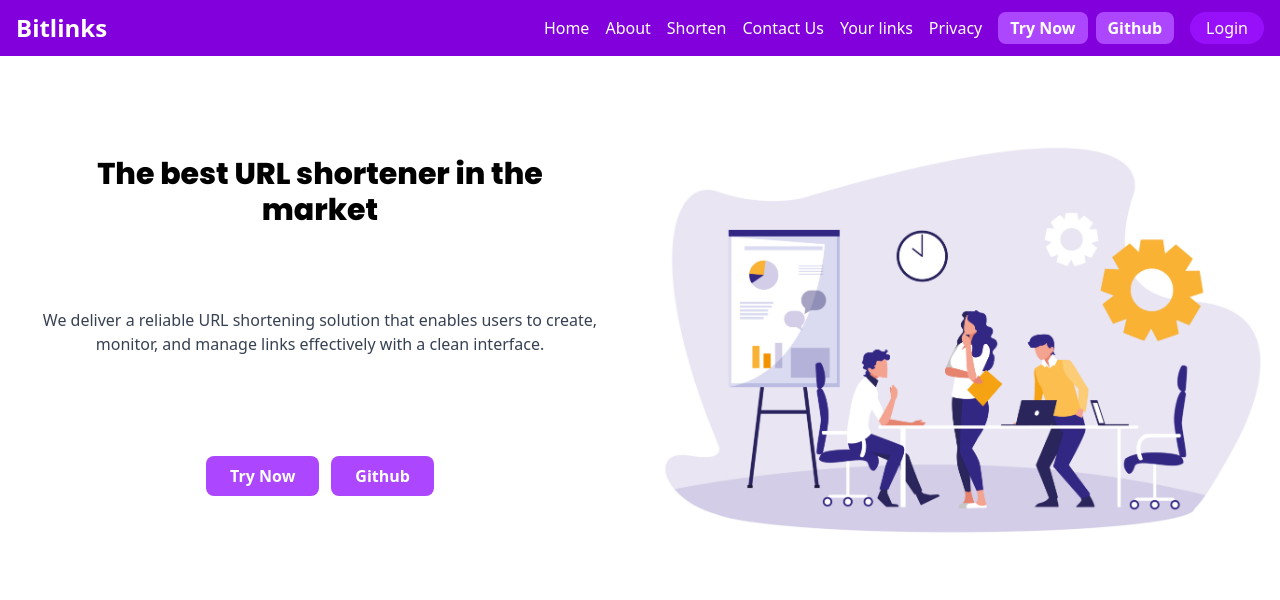
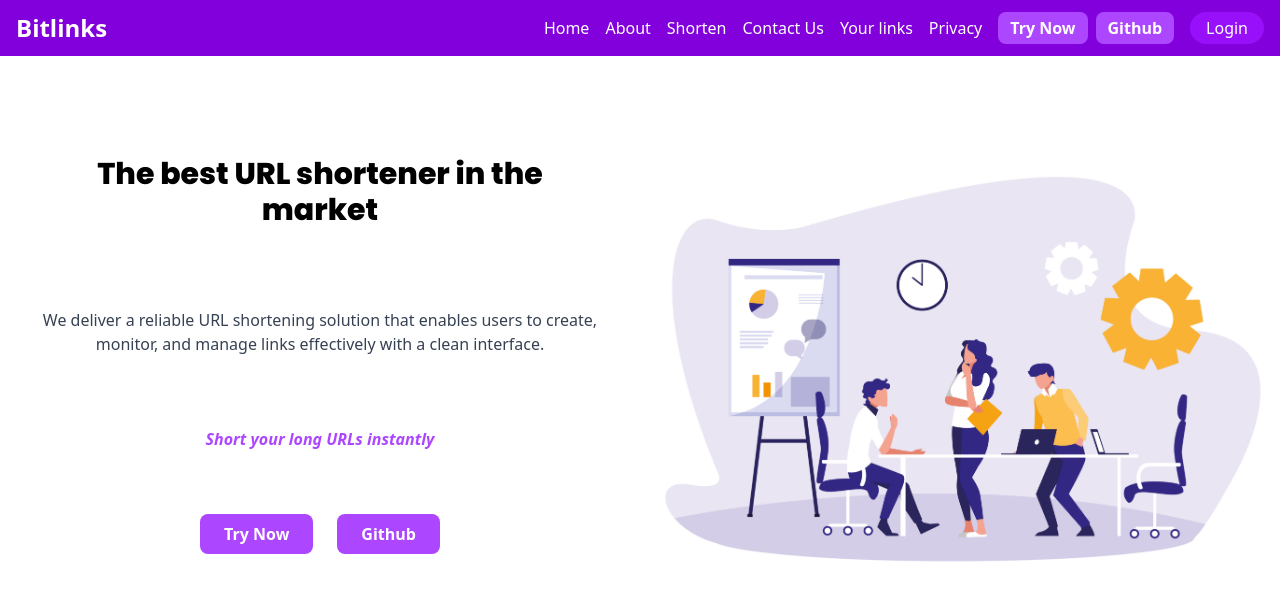
Before and after one commit to ashwaniiikuma/Bitlinks-website, a Next.js app: page / in a window 1280 px wide. Shown: the top 600 px of the page. Built offline with nearby package versions, Linux system fonts and the light colour scheme; no server answers.

Commit message:
feat: added premium splash screen and dynamic text animation in home page

```diff
--- a/app/layout.js
+++ b/app/layout.js
@@ -4,6 +4,7 @@ import "./globals.css";
 import Navbar from "@/components/Navbar";
 import SessionWrapper from "@/components/SessionWrapper";
 import Script from "next/script"
+import LoadingHandler from "@/components/loading";
 
 <Script src="https://cdn.lordicon.com/lordicon.js" strategy="beforeInteractive" />
 
@@ -25,12 +26,15 @@ export const metadata = {
 export default function RootLayout({ children }) {
   return (
     <html lang="en">
-      <SessionWrapper>
+
       <body className={`${geistSans.variable} ${geistMono.variable} antialiased`}>
-
-        <Navbar/>{children}  </body>
+        <SessionWrapper>
+      <LoadingHandler>
+        <Navbar/>
+        <main>{children}  </main>
+        </LoadingHandler>
       </SessionWrapper>
-
+    </body>
 
      </html>
   );
--- a/app/page.js
+++ b/app/page.js
@@ -4,13 +4,31 @@
 import Image from "next/image";
 import { Poppins } from "next/font/google";
 import Link from "next/link";
+import { AnimatePresence, motion } from "framer-motion";
+import { useEffect, useState } from "react";
 
 const poppins = Poppins({
   subsets: ["latin"],
   weight: ["800"],
 });
 
+const features = [
+  "Short your long URLs instantly",
+  "Tracking every clcik on real-time analytics",
+  "Manage all your links in one dashboard",
+  "Custom aliases for your brand"
+];
+
+
 export default function Home() {
+  const [index, setIndex] = useState(0);
+
+  useEffect(() =>{
+    const timer = setInterval(() =>{
+      setIndex((prevIndex) => (prevIndex + 1) % features.length);
+    }, 3000);
+    return () => clearInterval(timer)
+  }, []);
   return (
     <main>
       <section className="grid grid-cols-1 md:grid-cols-2 min-h-[70vh]">
@@ -26,7 +44,22 @@ export default function Home() {
 We deliver a reliable URL shortening solution that enables users to create, monitor, and manage links effectively with a clean interface.
           </p>
 
-          <div className="flex flex-col sm:flex-row gap-3 py-10">
+          <div className="h-[30px] flex items-center justify-center mt-2">
+            <AnimatePresence mode="wait">
+              <motion.p
+              key={features[index]}
+              initial={{opacity: 0, x: 20}}
+              animate={{opacity: 1, x: 0}}
+              exit={{opacity: 0, x:-20}}
+              transtion={{duration: 0.4}}
+              className="text-purple-500 font-semibold italic"
+              >
+                {features[index]}
+              </motion.p>
+            </AnimatePresence>
+          </div>
+
+          <div className="flex flex-col sm:flex-row gap-6 py-10">
             <Link href="/shorten">
               <button className="bg-purple-500 px-6 py-2 text-white rounded-lg font-bold hover:bg-purple-600 transition">
                 Try Now
--- /dev/null
+++ b/components/loading.js
@@ -0,0 +1,15 @@
+"use client";
+import { useState, useEffect } from "react";
+import SplashScreen from "./splashScreen";
+export default function LoadingHandler({ children }) {
+  const [loading, setLoading] = useState(true);
+
+  useEffect(() => {
+    const timer = setTimeout(() => setLoading(false), 3500);
+    return () => clearTimeout(timer);
+  }, []);
+
+  if (loading) return <SplashScreen />;
+
+  return <div className="animate-in fade-in duration-700">{children}</div>;
+}
--- /dev/null
+++ b/components/splashScreen.js
@@ -0,0 +1,61 @@
+"use client"
+import { motion } from "framer-motion";
+
+export default function SplashScreen() {
+    return (
+        <div className="fixed inset-0 z-[100] flex flex-col items-center justify-center bg-white overflow-hidden">
+            {/* Main Logo Container - items-baseline is key here */}
+            <div className="flex items-baseline justify-center">
+
+                {/* Big 'B' - Size thoda adjust kiya hai ratio match karne ke liye */}
+                <motion.span
+                    initial={{ y: 30, opacity: 0, filter: "blur(10px)" }}
+                    animate={{ y: 0, opacity: 1, filter: "blur(0px)" }}
+                    transition={{
+                        duration: 0.8,
+                        ease: [0.22, 1, 0.36, 1]
+                    }}
+                    className="text-[120px] md:text-[150px] font-black text-purple-600 leading-[0.8]"
+                >
+                    B
+                </motion.span>
+
+                {/* 'itlinks' - Width reveal with proper spacing */}
+                <motion.span
+                    initial={{ width: 0, opacity: 0 }}
+                    animate={{ width: "auto", opacity: 1 }}
+                    transition={{
+                        delay: 0.5,
+                        duration: 0.9,
+                        ease: [0.65, 0, 0.35, 1]
+                    }}
+                    className="overflow-hidden whitespace-nowrap text-6xl md:text-8xl font-black text-purple-600 tracking-tighter leading-none"
+                >
+                    itlinks
+                    <motion.span
+                        initial={{ opacity: 0 }}
+                        animate={{ opacity: 1 }}
+                        transition={{ delay: 1.2 }}
+                        className="text-black ml-1"
+                    >
+                        .
+                    </motion.span>
+                </motion.span>
+            </div>
+
+            {/* Thoda niche minimal progress bar */}
+            <div className="absolute bottom-32 w-40 h-[2px] bg-gray-100 rounded-full overflow-hidden">
+                <motion.div
+                    initial={{ x: "-100%" }}
+                    animate={{ x: "100%" }}
+                    transition={{
+                        repeat: Infinity,
+                        duration: 1.8,
+                        ease: "easeInOut"
+                    }}
+                    className="h-full w-full bg-purple-600"
+                />
+            </div>
+        </div>
+    );
+}
--- a/package.json
+++ b/package.json
@@ -11,6 +11,7 @@
   "dependencies": {
     "@auth/mongodb-adapter": "^3.11.1",
     "db": "^6.0.3",
+    "framer-motion": "^12.38.0",
     "lucide-react": "^1.7.0",
     "mongo": "^0.1.0",
     "mongodb": "^6.10.0",
```
Also changed, not shown: app/globals.css (line endings or trailing spaces), 1 other file (tests, documents, lock files or other folders).
